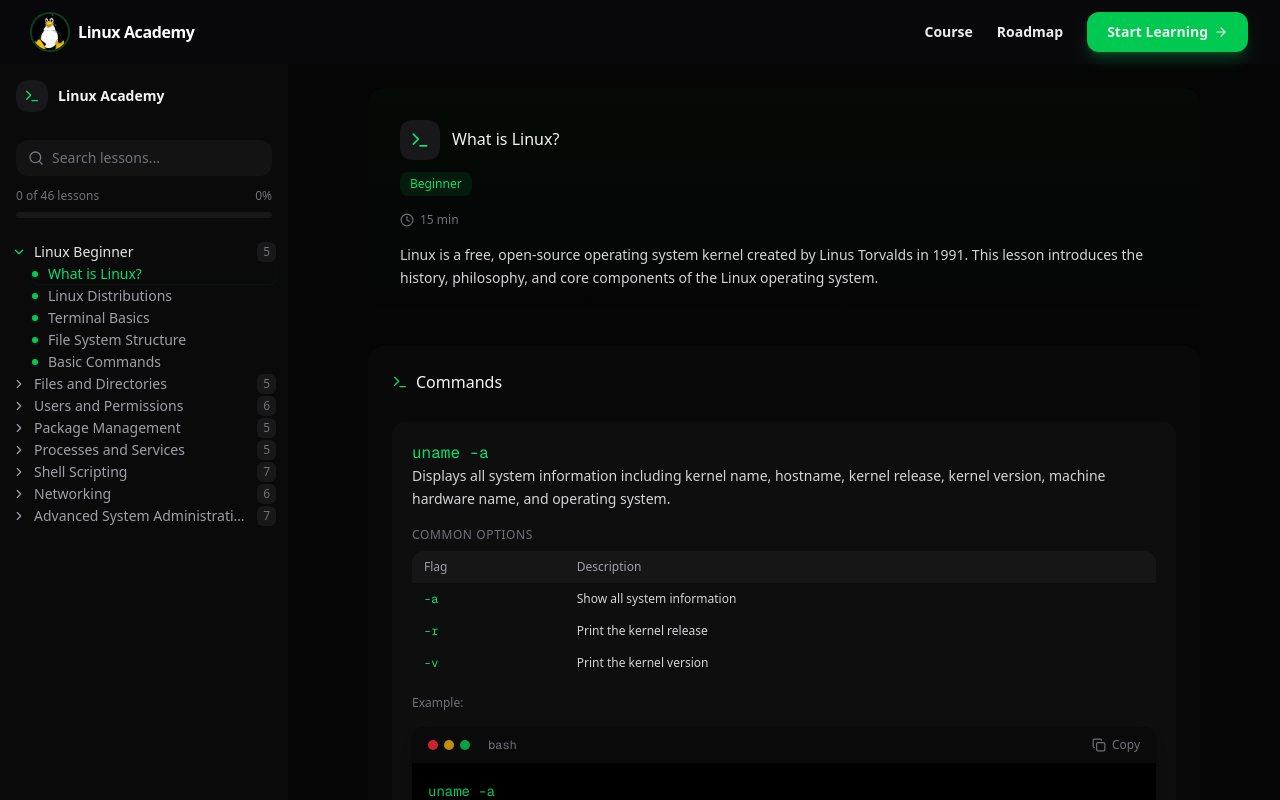
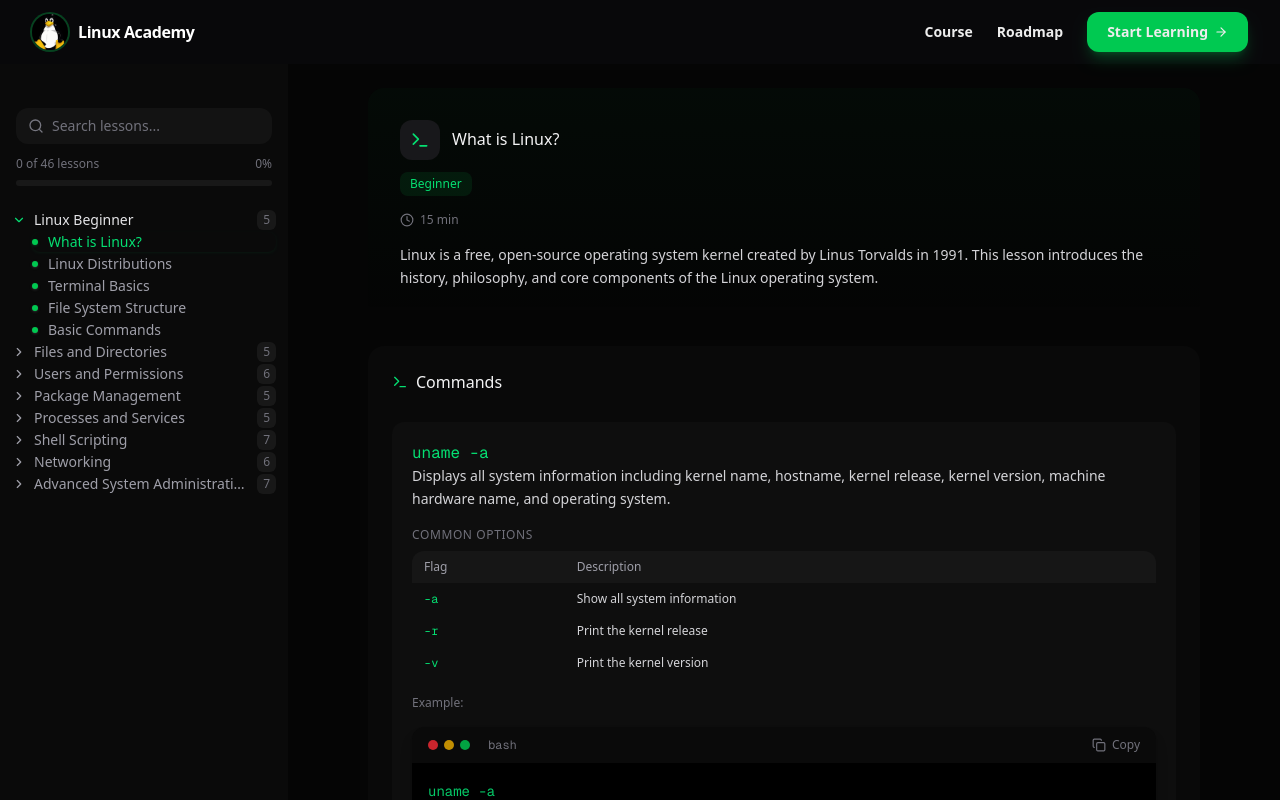
Before and after one commit to Nourhenebenothmen22/linux-admin-learning-platform, a Next.js app: page /linux-admin-learning-platform/course in a window 1280 px wide. Shown: the top 800 px of the page. Built offline with nearby package versions, Linux system fonts and the light colour scheme.

Commit message:
Refactor SidebarPanel component: remove logo link for cleaner layout

```diff
--- a/components/Sidebar.tsx
+++ b/components/Sidebar.tsx
@@ -44,12 +44,6 @@
   return (
     <div className="flex flex-col h-full">
       <div className="flex items-center justify-between px-4 py-4 border-b border-white/[0.06]">
-        <Link href="/" className="flex items-center gap-2.5 group">
-          <div className="w-8 h-8 rounded-xl bg-zinc-900 border border-white/[0.06] flex items-center justify-center group-hover:border-green-500/30 smooth-transition">
-            <Terminal className="w-4 h-4 text-green-400" />
-          </div>
-          <span className="text-sm font-semibold text-zinc-100">Linux Academy</span>
-        </Link>
         {showClose && onClose && (
           <button
             onClick={onClose}
```
